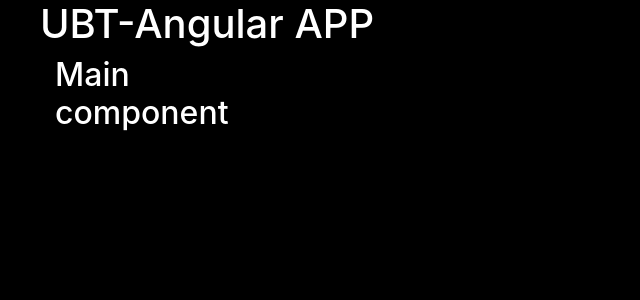
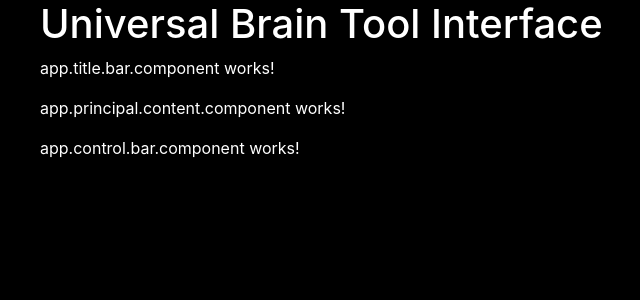
Before and after one commit to maurosc3ner/ubt_angular, an Angular app in the folder ubt-angular/: page / in a window 1280 px wide. Shown: the top 300 px of the page, without its empty margins (45-685 px from the left). Built offline with nearby package versions, Linux system fonts and the light colour scheme.

Commit message:
adding principal components

```diff
--- a/ubt-angular/src/app/app.component.html
+++ b/ubt-angular/src/app/app.component.html
@@ -1,12 +1,22 @@
 <!--The content below is only a placeholder and can be replaced.-->
 <!-- Stack the columns on mobile by making one full-width and the other half-width -->
 <div class="container">
+    <div class="row main-container">
+        <div class="col-12 col-md-8">
+          <h1>Universal Brain Tool Interface</h1>
+        </div>
+    </div>
 <div class="row main-container">
-  <div class="col-12 col-md-6">
-      <h1>UBT-Angular APP</h1>
-  <div class="col-8 col-md-6">
-        <h2>Main component</h2>
-    </div>
+  <div class="col-12 col-md-12">
+      <app-title-bar-component></app-title-bar-component>
   </div>
 </div>
+<div class="row main-container">
+  <div class="col-12 col-md-12">
+      <app-principal-content-component></app-principal-content-component>
+  </div>
 </div>
+<div class="row main-container">
+  <div class="col-12 col-md-12">
+    <app-control-bar-component></app-control-bar-component>
+</div>
--- a/ubt-angular/src/app/app.control.bar.component/app.control.bar.component.component.ts
+++ b/ubt-angular/src/app/app.control.bar.component/app.control.bar.component.component.ts
@@ -1,7 +1,7 @@
 import { Component, OnInit } from '@angular/core';
 
 @Component({
-  selector: 'app-app.control.bar.component',
+  selector: 'app-control-bar-component',
   templateUrl: './app.control.bar.component.component.html',
   styleUrls: ['./app.control.bar.component.component.css']
 })
--- a/ubt-angular/src/app/app.principal.content.component/app.principal.content.component.component.ts
+++ b/ubt-angular/src/app/app.principal.content.component/app.principal.content.component.component.ts
@@ -1,7 +1,7 @@
 import { Component } from '@angular/core';
 
 @Component({
-  selector: 'app-app.principal.content.component',
+  selector: 'app-principal-content-component',
   templateUrl: './app.principal.content.component.component.html',
   styleUrls: ['./app.principal.content.component.component.css']
 })
--- a/ubt-angular/src/app/app.title.bar.component/app.title.bar.component.component.ts
+++ b/ubt-angular/src/app/app.title.bar.component/app.title.bar.component.component.ts
@@ -1,7 +1,7 @@
 import { Component } from '@angular/core';
 
 @Component({
-  selector: 'app-app.title.bar.component',
+  selector: 'app-title-bar-component',
   templateUrl: './app.title.bar.component.component.html',
   styleUrls: ['./app.title.bar.component.component.css']
 })
```
